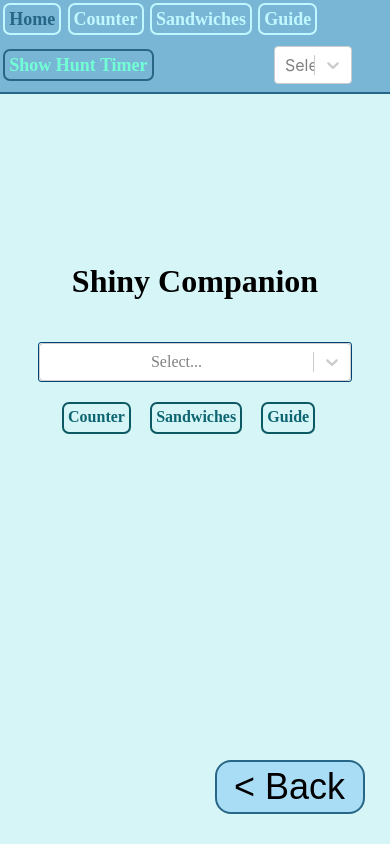
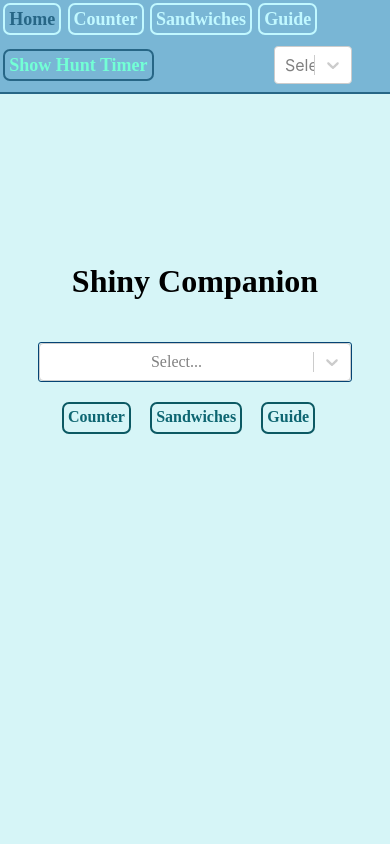
Before and after one commit to ShinyHelper/ShinyHuntingCompanion_SV, a React (Create React App) app: page / in a window 390 px wide. Built offline with nearby package versions, Linux system fonts and the light colour scheme; no server answers.

Commit message:
couldn't get the returnButton looking decent in time lol

```diff
--- a/src/App.css
+++ b/src/App.css
@@ -75,7 +75,7 @@ h1 {
   align-items: center;
 }
 
-#returnButton{
+/* #returnButton{
   align-self: flex-start;
   position: fixed;
   top: 100px;
@@ -87,7 +87,7 @@ h1 {
   border-radius: 16px;
   padding: 4px 8px;
 
-}
+} */
 
 
 #recipesDiv{
@@ -392,10 +392,10 @@ button img{
     width: 80dvw;
   }
 
-  #returnButton{
+  /* #returnButton{
     top: 90dvh;
     left: 55dvw;
     min-width: 150px
-  }
+  } */
 
 }
--- a/src/components/Header.jsx
+++ b/src/components/Header.jsx
@@ -63,9 +63,9 @@ export default function Header() {
                 </div>
             </nav>
 
-            <button id="returnButton" onClick={() => navigate(-1)}>
+            {/* <button id="returnButton" onClick={() => navigate(-1)}>
                 {"< Back"}
-            </button>
+            </button> */}
         </header>
     );
 }
```
